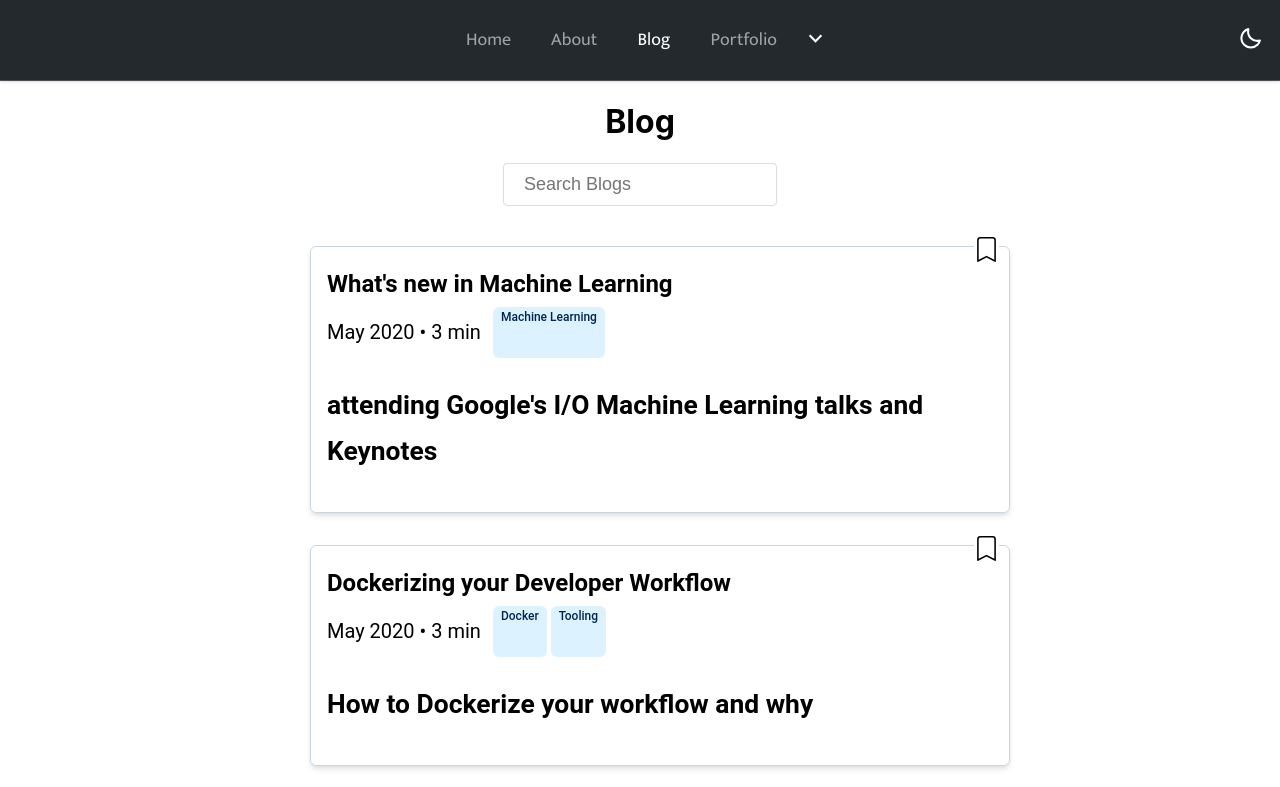
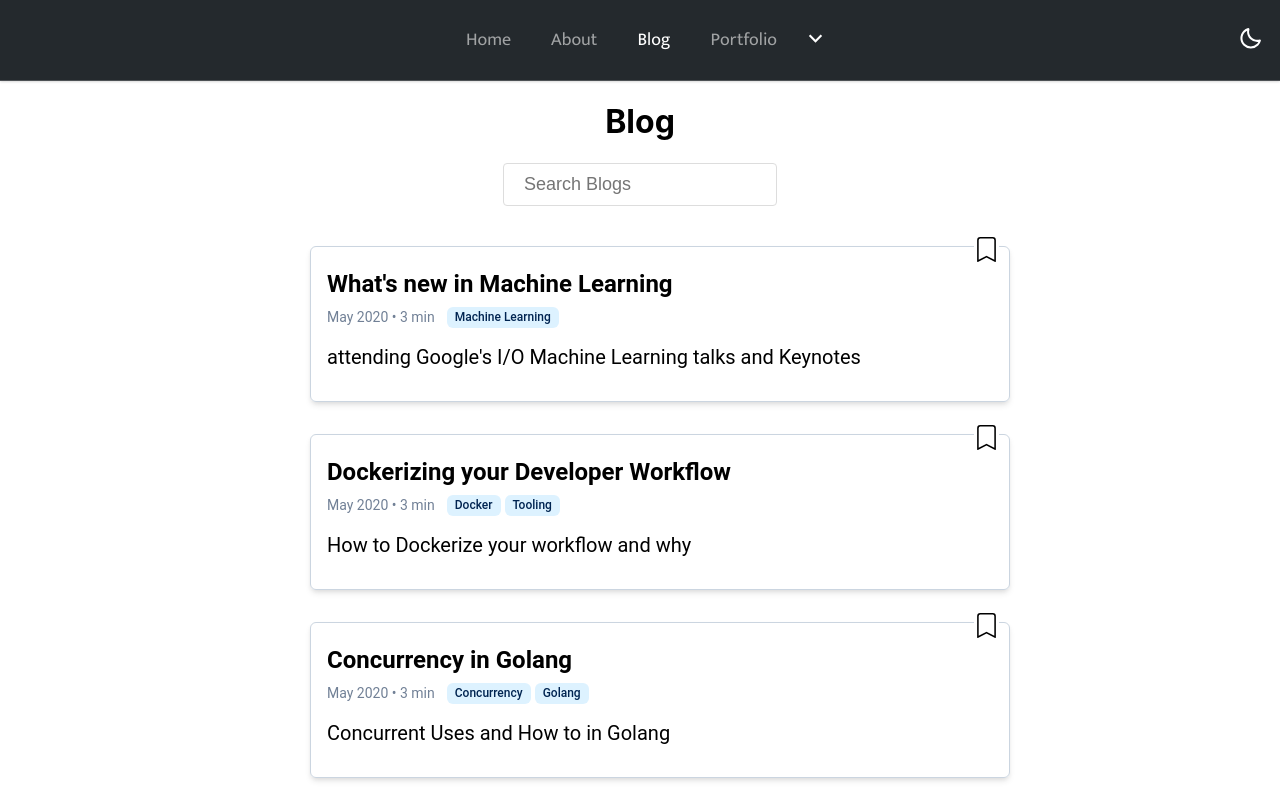
Before and after one commit to NikSchaefer/nikschaefer.com, a Next.js app: page /blog in a window 1280 px wide. Shown: the top 787 px of the page. Built offline with nearby package versions, Linux system fonts and the light colour scheme.

Commit message:
fix: correct headings

```diff
--- a/src/pages/blog/index.tsx
+++ b/src/pages/blog/index.tsx
@@ -62,16 +62,16 @@ export default function Blog(): JSX.Element {
 							<a>
 								<h1>{data.title}</h1>
 								<div>
-									<h3>
+									<h2>
 										{data.date} • {data.min} min
-									</h3>
+									</h2>
 									<Tags>
 										{data.type.map((string) => (
 											<span key={string}>{string}</span>
 										))}
 									</Tags>
 								</div>
-								<h2>{data.description}</h2>
+								<h3>{data.description}</h3>
 								<Bookmark>
 									<BsBookmark size="25px" />
 								</Bookmark>
```
